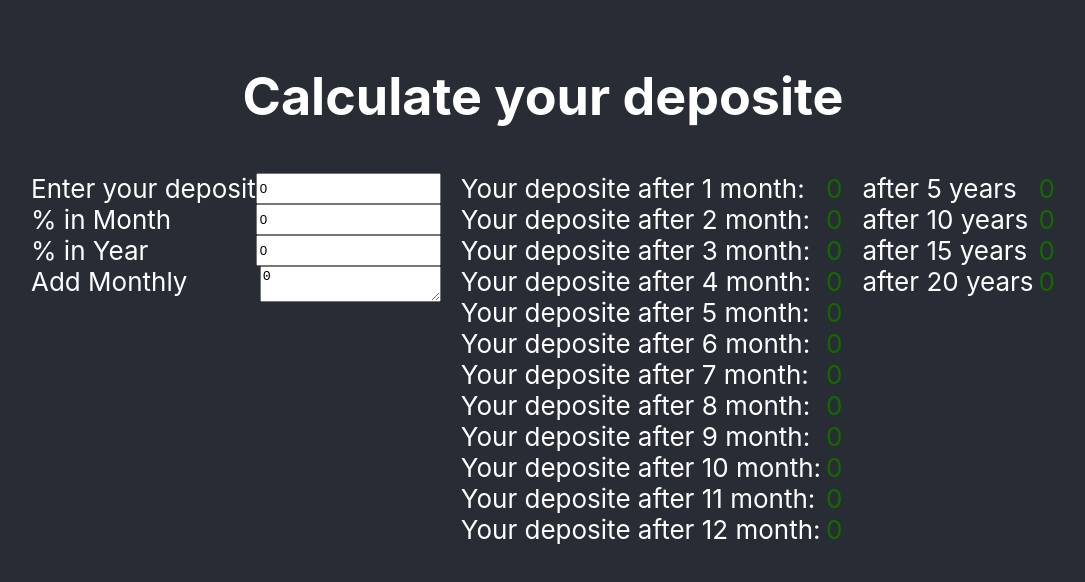
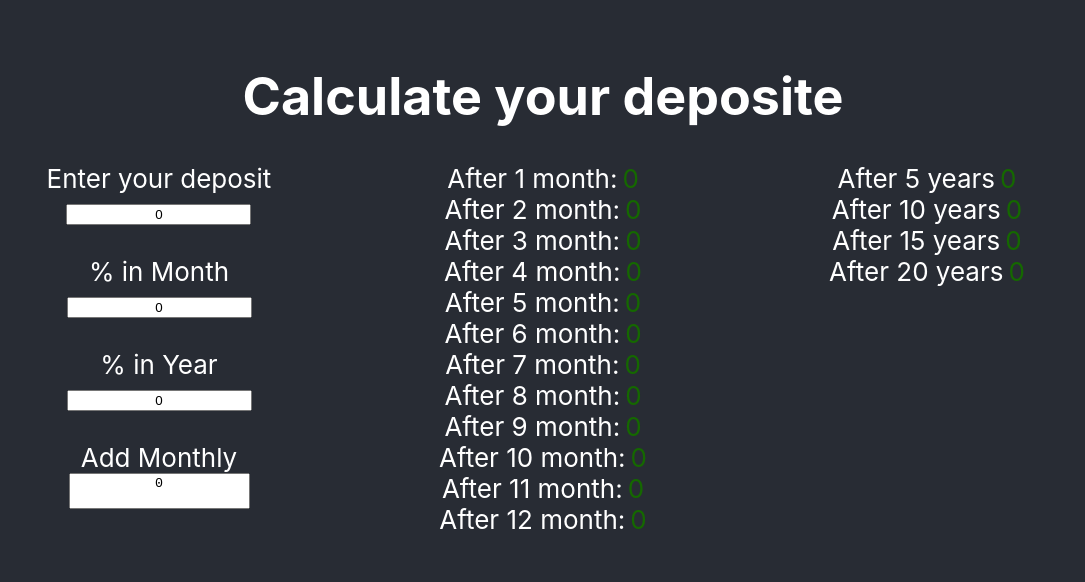
Before and after one commit to Pahomkch/Deposite_with_hard_procent, a React (Create React App) app: page / in a window 1280 px wide. Shown: the top 582 px of the page, without its empty margins (97-1182 px from the left). Built offline with nearby package versions, Linux system fonts and the light colour scheme.

Commit message:
Add material UI on project

```diff
--- a/package.json
+++ b/package.json
@@ -3,6 +3,7 @@
   "version": "0.1.0",
   "private": true,
   "dependencies": {
+    "@material-ui/core": "^4.11.0",
     "@testing-library/jest-dom": "^4.2.4",
     "@testing-library/react": "^9.3.2",
     "@testing-library/user-event": "^7.1.2",
--- a/public/index.html
+++ b/public/index.html
@@ -3,6 +3,8 @@
   <head>
     <meta charset="utf-8" />
     <link rel="icon" href="%PUBLIC_URL%/favicon.ico" />
+    <link rel="stylesheet" href="https://fonts.googleapis.com/css?family=Roboto:300,400,500,700&display=swap" />
+    <link rel="stylesheet" href="https://fonts.googleapis.com/icon?family=Material+Icons" />
     <meta name="viewport" content="width=device-width, initial-scale=1" />
     <meta name="theme-color" content="#000000" />
     <meta
--- a/src/App.css
+++ b/src/App.css
@@ -11,28 +11,46 @@
   justify-content: center;
 
 }
-.container > div {
-  /* background-color: red; */
-  /* padding: 50px; */
+/* .container > div {
   margin: 10px;
-}
+} */
 
 h1{
   text-align: center;
 }
+.variables  {
+  display: flex;
+  flex: 0.3;
+  flex-direction: column;
+  align-items: center;
+}
 
-.variables {
-  text-align: right;
+.longThermPlans {
+  flex: 0.3;
 }
+
 
 .willBe {
   /* padding: 0 20px; */
   text-align: right;
+  flex: 0.3
+}
+.cell {
+  text-align: center;
+  flex: 1;
 }
 
-.calculateEachMonth, .cell{
+input, textarea {
+  text-align: center;
+}
+textarea {
+  resize: none;
+  flex: 1;
+}
+
+.calculateEachMonth  {
   display: flex;
-  justify-content: space-between;
+  justify-content: center;
 }
 
 .calculateDeposite {
--- a/src/App.js
+++ b/src/App.js
@@ -7,6 +7,7 @@ const procentEveryYear = 0.1
 
 
 function App() {
+
 // Calculate
   const calculateProcentIncomeForMonth = (depositCount) => {
     return +((depositCount * procentEveryYear) / 12).toFixed(charAfterDot)
@@ -40,9 +41,13 @@ function App() {
 
 // EventListeners
   const depositIsChange = event => {
-    setDeposite(+event.target.value)
-    setMonthIncome(calculateProcentIncomeForMonth(+event.target.value))
-    setYearIncome(calculateForYear(+event.target.value, addEveryMonth))
+    let newDepositSize = +event.target.value
+    if (!newDepositSize || Number.isNaN(newDepositSize))  {
+      newDepositSize = 0
+    }
+    setDeposite(newDepositSize)
+    setMonthIncome(calculateProcentIncomeForMonth(newDepositSize))
+    setYearIncome(calculateForYear(newDepositSize, addEveryMonth))
   }
   const summAddEveryMonthIsChanged = event => {
     setAddEveryMoth(+event.target.value)
@@ -54,22 +59,22 @@ function App() {
   const userDepositInfo = (
     <div className={'variables'}>
       <div className={'cell'}>
-        <p>Enter your deposit</p>
+        <div>Enter your deposit</div>
         <input value={deposite} onChange={depositIsChange}  type={'text'}  />
       </div>
 
       <div className={'cell'}>
-        <p>% in Month</p>
+        <div>% in Month</div>
         <input value={monthIncome} id={'inComeNextMonth'}  placeholder={'month'}  type={'text'}  />
       </div>
 
       <div className={'cell'}>
-        <p>% in Year</p>
+        <div>% in Year</div>
         <input value={yearIncome} id={'inComeNextYear'}  placeholder={'year'}  type={'text'}  />
       </div>
 
       <div className={'cell'}>
-        <p>Add Monthly</p>
+        <div>Add Monthly</div>
         <textarea placeholder={'Can add every month'}
                 id={'addEveryMonth'}
                 value={addEveryMonth}
@@ -82,7 +87,7 @@ function App() {
                                       let showSum = +sum.toFixed(charAfterDot)
                                       return (
                                         <div className={'calculateEachMonth'}>
-                                          <p>Your deposite after {index + 1} month:</p>
+                                          <p> After {index + 1} month:</p>
                                           <p className={'calculateDeposite'}>{showSum}</p>
                                         </div>
                                       )})  ;
@@ -91,7 +96,7 @@ function App() {
                                       .map( (sum, index) => {
                                         return (index === 59 || index === 119 || index === 179 || index === 239  ) ?
                                                 <div className={'calculateEachMonth'}>
-                                                    after {index=== 59 && '5 years'}
+                                                  After {index=== 59 && '5 years'}
                                                           {index === 119 && '10 years'}
                                                           {index === 179 && '15 years'}
                                                           {index === 239 && '20 years'}
```
Also changed, not shown: 1 other file (tests, documents, lock files or other folders).
